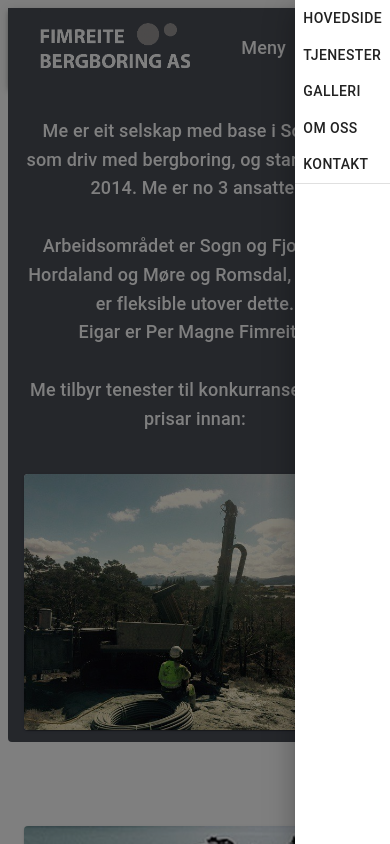
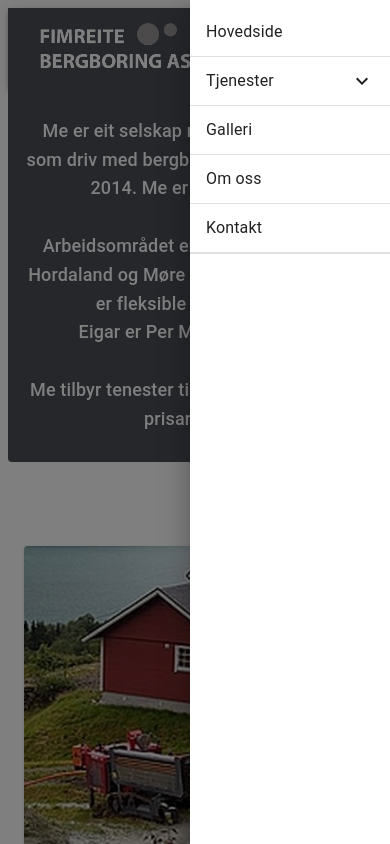
Before and after one commit to gunnarkleiven/FimreiteBergboring, a React (Create React App) app in the folder my-app/: page / in a window 390 px wide. Both pictures are taken after a click on the button "menu". Shown: the top 844 px of the page. Built offline with nearby package versions, Linux system fonts and the light colour scheme.

Commit message:
Upgraded the menu drawer, it is now a proper list, and it expands on the services tab

```diff
--- a/my-app/src/components/MenuDrawer.tsx
+++ b/my-app/src/components/MenuDrawer.tsx
@@ -6,12 +6,13 @@ import { NameAndPath } from '../App';
 import IconButton from '@material-ui/core/IconButton';
 import MenuIcon from '@material-ui/icons/Menu';
 import PageLinkButton from './PageLinkButton';
+import List from '@material-ui/core/List';
 
 
 const useStyles = makeStyles((theme: Theme) =>
     createStyles({
         list: {
-            width: 250,
+            width: 200,
         },
         fullList: {
             width: 'auto',
@@ -33,6 +34,7 @@ const MenuDrawer: React.FunctionComponent<Props> = ({ linkPaths }) => {
 
     const toggleDrawer = () => {
         //setIsOpen((prevState) => !prevState);
+        // console.log("Toggled drawer");
         setIsOpen(!isOpen);
     }
 
@@ -51,20 +53,23 @@ const MenuDrawer: React.FunctionComponent<Props> = ({ linkPaths }) => {
                 anchor="right"
                 variant="temporary"
                 open={isOpen}
-                onClick={toggleDrawer}
+                // onClick={toggleDrawer}
                 onClose={closeDrawer}
             >
+                <List className={classes.list}>
                     {pages.linkPaths.map((path, index) => {
                         return (
                             <PageLinkButton
                                 key={index}
                                 path={path.path}
                                 name={path.name}
-                            displayPageName={true}
+                                parentDrawerToggleState={toggleDrawer}
                             />
+
                         );
                     })}
                     <Divider />
+                </List>
 
             </Drawer>
         </div>
--- a/my-app/src/components/PageLinkButton.tsx
+++ b/my-app/src/components/PageLinkButton.tsx
@@ -1,33 +1,126 @@
 import React, { useState } from 'react';
+import { makeStyles, Theme, createStyles } from '@material-ui/core/styles';
 import Button from '@material-ui/core/Button';
 import { Link } from 'react-router-dom';
+import ListItem from '@material-ui/core/ListItem';
+import ListItemText from '@material-ui/core/ListItemText';
+import Collapse from '@material-ui/core/Collapse';
+import ExpandLess from '@material-ui/icons/ExpandLess';
+import ExpandMore from '@material-ui/icons/ExpandMore';
+import List from '@material-ui/core/List';
+import services from '../misc/services';
+import Divider from '@material-ui/core/Divider';
+
+
+const useStyles = makeStyles((theme: Theme) =>
+    createStyles({
+        root: {
+            width: '100%',
+            maxWidth: 360,
+            backgroundColor: theme.palette.background.paper,
+        },
+        nested: {
+            paddingLeft: theme.spacing(4),
+        },
+    }),
+);
 
 interface Props {
+    key?: number;
     path: string;
     name: string;
-    displayPageName: boolean;
-    key?: number;
+    parentDrawerToggleState: () => void;
 }
 
+
 //const PageLinkButton: React.FunctionComponent<Props & RouteComponentProps<any>> = ({ path, name, key }) => {
-const PageLinkButton: React.FunctionComponent<Props> = ({ path, name, displayPageName }) => {
+const PageLinkButton: React.FunctionComponent<Props> = ({ path, name, parentDrawerToggleState }) => {
     const [pagePath, setPagePath] = useState<string>(path);
     const [pageName, setPageName] = useState<string>(name);
+    const [open, setOpen] = useState<boolean>(false);
+
+    const toggleDrawer = parentDrawerToggleState;
+
+    const classes = useStyles();
     //const [buttonKey, setButtonKey] = useState<number>(key);
 
     const handleClick = () => {
-        console.log(`Click to page ${pageName}`)
+        // console.log(`Click to page ${pageName}`)
+        console.log("Clicked the expander");
+        setOpen(!open);
+    }
+
+    const createListItem = () => {
+        return (
+            <ListItem
+                button
+                component={Link}
+                to={pagePath}
+                //onClick={() => console.log(`Clicked ${pageName}`)}
+                onClick={toggleDrawer}
+            >
+                <ListItemText primary={pageName} />
+            </ListItem>
+
+        )
+
+    }
+
+    const createCollapseListItem = () => {
+        return (
+            <div>
+                <ListItem button onClick={handleClick}>
+                    <ListItemText primary={pageName} />
+                    {(pageName === "Tjenester") &&
+                        (open ? <ExpandLess /> : <ExpandMore />)}
+                </ListItem>
+                <Collapse in={open} timeout="auto" unmountOnExit>
+                    <List component="div" disablePadding>
+                        {services.map((service, index) => {
+                            return (
+                                <ListItem
+                                    key={index}
+                                    className={classes.nested}
+                                    button
+                                    component={Link}
+                                    to={service.path}
+                                    onClick={toggleDrawer}
+                                >
+                                    <ListItemText primary={service.name} />
+                                </ListItem>
+                            );
+                        })}
+                    </List>
+                </Collapse>
+            </div>
+        );
     }
 
     return (
+        // <div>
+        //     <Button
+        //         component={Link}
+        //         to={pagePath}
+        //         // style={{ width: 200 }}
+        //         variant="contained"
+        //     >
+        //         {displayPageName ? pageName : "Les meir"}
+        //     </Button>
+        // </div>
         <div>
-            <Button
-                component={Link}
-                to={pagePath}
-            >
-                {displayPageName ? pageName : "Les meir"}
-            </Button>
+            {(pageName === "Tjenester") ? createCollapseListItem() : createListItem()}
+            <Divider component="li" />
         </div>
+        // <div>
+
+        //     }
+
+        //     {/* {(pageName === "Tjenester") &&
+        //     <Collapse in={open} timeout="auto" unmountOnExit>
+
+        //     </Collapse>
+        // } */}
+        // </div >
     );
 }
 
--- /dev/null
+++ b/my-app/src/misc/services.tsx
@@ -0,0 +1,22 @@
+import { NameAndPath } from "../App";
+
+const services: NameAndPath[] = [
+    {
+        name: "Boring etter vatn",
+        path: "/water/",
+    },
+    {
+        name: "Gjennomboring",
+        path: "/piercing/",
+    },
+    {
+        name: "Energibrønnar",
+        path: "/energywells/",
+    },
+    {
+        name: "Fundamentering",
+        path: "/fundament/",
+    },
+]
+
+export default services;
--- a/my-app/src/pages/Home.tsx
+++ b/my-app/src/pages/Home.tsx
@@ -42,7 +42,16 @@ const useStyles = makeStyles((theme: Theme) =>
             flexDirection: 'column',
         },
         cardGrid: {
-            paddingTop: theme.spacing(8),
+            paddingTop: theme.spacing(8), paper: {
+                position: 'relative',
+                //backgroundColor: theme.palette.grey[800],
+                backgroundColor: "#4a4e57",
+                color: theme.palette.common.white,
+                marginBottom: theme.spacing(4),
+                backgroundSize: 'cover',
+                backgroundRepeat: 'no-repeat',
+                backgroundPosition: 'center',
+            },
             paddingBottom: theme.spacing(8),
         },
         paper: {
@@ -50,6 +59,15 @@ const useStyles = makeStyles((theme: Theme) =>
             //backgroundColor: theme.palette.grey[800],
             backgroundColor: "#4a4e57",
             color: theme.palette.common.white,
+            marginBottom: theme.spacing(4),
+            backgroundSize: 'cover',
+            backgroundRepeat: 'no-repeat',
+            backgroundPosition: 'center',
+        },
+        paperWhite: {
+            position: 'relative',
+            //backgroundColor: theme.palette.grey[800],
+            // color: theme.palette.common.white,
             marginBottom: theme.spacing(4),
             backgroundSize: 'cover',
             backgroundRepeat: 'no-repeat',
@@ -65,9 +83,22 @@ theme = responsiveFontSizes(theme);
 
 const HomePage: React.FunctionComponent<Props> = ({ pageName }) => {
     const [radioValue, setRadioValue] = useState<string>("1");
+    const [mobileView, setMobileView] = useState<boolean>(false);
 
     useEffect(() => {
         logging.info(`Loading ${pageName}`);
+
+        const setResponsiveness = () => {
+            return window.innerWidth < 1050 ? setMobileView(true) : setMobileView(false);
+        };
+
+
+        setResponsiveness();
+        window.addEventListener("resize", () => setResponsiveness());
+
+        return () => {
+            window.removeEventListener("resize", () => setResponsiveness());
+        }
     }, [])
 
     const classes = useStyles();
@@ -106,6 +137,7 @@ const HomePage: React.FunctionComponent<Props> = ({ pageName }) => {
                                         </Typography>
                                     </ThemeProvider>
                                 </Grid>
+                                {!mobileView &&
                                     <Grid item xs={12} sm={6}>
                                         <Card>
                                             <CardMedia
@@ -114,7 +146,7 @@ const HomePage: React.FunctionComponent<Props> = ({ pageName }) => {
                                                 src={frontPicture}
                                             />
                                         </Card>
-                                </Grid>
+                                    </Grid>}
                             </Grid>
                         </Container>
                     </Paper>
@@ -201,6 +233,59 @@ const HomePage: React.FunctionComponent<Props> = ({ pageName }) => {
                 </div>
             )
         }
+        else if (radioValue === "4") {
+            return (
+                <div>
+                    <Paper className={classes.paperWhite} elevation={0}>
+                        <Container maxWidth="lg">
+                            <Grid
+                                container
+                                spacing={3}
+                                justify="center"
+                                alignItems="center"
+                            >
+                                <Grid item xs={12} sm={6}>
+                                    <ThemeProvider theme={theme}>
+                                        <Typography variant="h6" align="center" paragraph>
+                                            <br />
+                                            Me er eit selskap med base i Sogndal som driv med bergboring, og starta våren 2014. Me er no 3 ansatte.
+                                            <br />
+                                            <br />
+                                            Arbeidsområdet er Sogn og Fjordane, Hordaland og Møre og Romsdal, men me er fleksible utover dette.
+                                            <br />
+                                            Eigar er Per Magne Fimreite.
+                                            <br />
+                                            <br />
+                                            Me tilbyr tenester til konkurransedyktige prisar innan:
+                                        </Typography>
+                                    </ThemeProvider>
+                                </Grid>
+                                {!mobileView &&
+                                    <Grid item xs={12} sm={6}>
+                                        <Card>
+                                            <CardMedia
+                                                component="img"
+                                                alt="frontPageImage"
+                                                src={frontPicture}
+                                            />
+                                        </Card>
+                                    </Grid>}
+                            </Grid>
+                        </Container>
+                    </Paper>
+                    <Container className={classes.cardGrid} maxWidth="md">
+                        <Grid container spacing={3}>
+                            {categories.map((cat, idx) => {
+                                return (
+                                    <CategoryCard key={idx} cat={cat} />
+                                );
+                            })}
+
+                        </Grid>
+                    </Container>
+                </div>
+            )
+        }
         else {
             return (
                 <div></div>
@@ -217,6 +302,7 @@ const HomePage: React.FunctionComponent<Props> = ({ pageName }) => {
                     <FormControlLabel value="1" control={<Radio />} label="1" />
                     <FormControlLabel value="2" control={<Radio />} label="2" />
                     <FormControlLabel value="3" control={<Radio />} label="3" />
+                    <FormControlLabel value="4" control={<Radio />} label="4" />
                 </RadioGroup>
             </FormControl>
         </div>
```
Also changed, not shown: my-app/src/components/CategoryCard.tsx (+11 -3 lines), my-app/src/components/HeaderCleaner.tsx (+1 -18 lines). Lines whose indentation alone changed are shown as unchanged.
